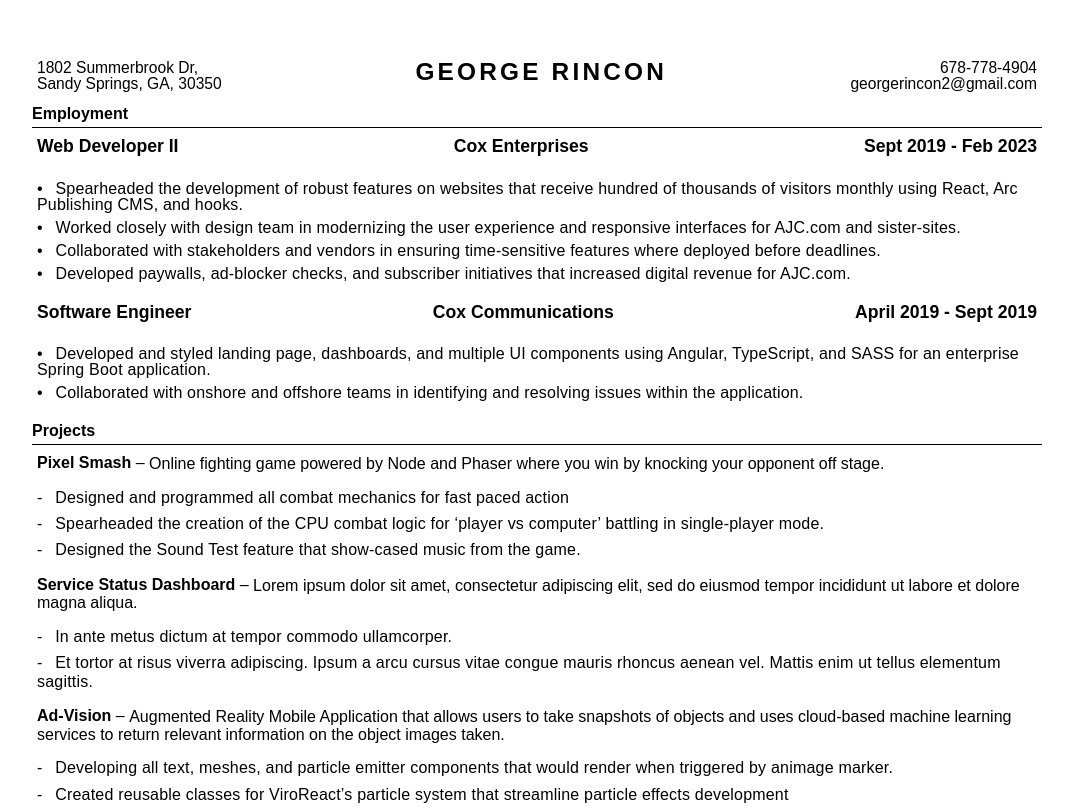
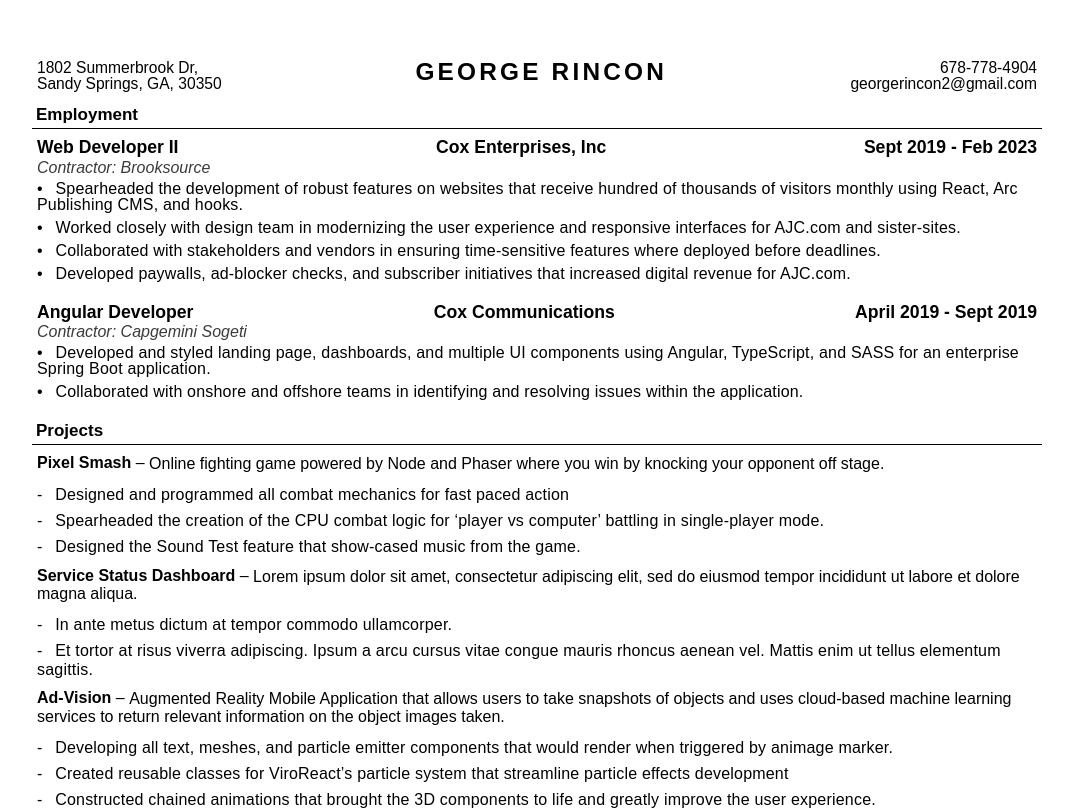
Before and after one commit to grincon0/ResumeGen, a React (Create React App) app: page / in a window 1280 px wide. Shown: the top 810 px of the page, without its empty margins (103-1176 px from the left). Built offline with nearby package versions, Linux system fonts and the light colour scheme.

Commit message:
adding contractor elements to classic UI and js

```diff
--- a/src/JSON/resumeContent.json
+++ b/src/JSON/resumeContent.json
@@ -6,7 +6,7 @@
     },
     "content": [
       {
-        "name": "Cox Enterprises",
+        "name": "Cox Enterprises, Inc",
         "bullets": [
           "Spearheaded the development of robust features on websites that receive hundred of thousands of visitors monthly using React, Arc Publishing CMS, and hooks.",
           "Worked closely with design team in modernizing the user experience and responsive interfaces for AJC.com and sister-sites.",
@@ -16,15 +16,17 @@
         "isContract": 1,
         "contractor": "Brooksource",
         "role": "Web Developer II",
-        "dateString": "Sept 2019 - Feb 2023"
+        "dateString": "Sept 2019 - Feb 2023",
+        "setAgencyAsCompanyName": false
       },
       {
         "name": "Cox Communications",
         "bullets": ["Developed and styled landing page, dashboards, and multiple UI components using Angular, TypeScript, and SASS for an enterprise Spring Boot application.", "Collaborated with onshore and offshore teams in identifying and resolving issues within the application."],
         "isContract": 1,
         "contractor": "Capgemini Sogeti",
-        "role": "Software Engineer",
-        "dateString": "April 2019 - Sept 2019"
+        "role": "Angular Developer",
+        "dateString": "April 2019 - Sept 2019",
+        "setAgencyAsCompanyName": false
       }
     ]
   },
--- a/src/components/Classic/SectionTitle/SectionTitle.scss
+++ b/src/components/Classic/SectionTitle/SectionTitle.scss
@@ -16,6 +16,8 @@
     .title {
       text-align: left;
       margin-bottom: 5px;
+      font-size: 1.063rem;
+      margin-left: 4px;
     }
   }
 }
--- a/src/components/Header/Header.scss
+++ b/src/components/Header/Header.scss
@@ -1,4 +1,4 @@
-.c-header {
+.classic .c-header {
   display: flex;
   justify-content: space-between;
 
--- a/src/components/Section/_helper_components/BulletList.jsx
+++ b/src/components/Section/_helper_components/BulletList.jsx
@@ -1,12 +1,8 @@
 import React from 'react';
-import rules from '../../../rules/dataTypes';
 
-
-const BulletList = ({ bulletArr, dataType }) => {
-  console.log('bulletArr', bulletArr);
+const BulletList = ({ bulletArr }) => {
   if (!bulletArr) return null;
-  const output = bulletArr.map((bulletData, i) => {
-    console.log('bullet data', bulletData);
+  const output = bulletArr.map((bulletData) => {
     return (
       <li className="bullet-list-item">{bulletData}</li>
     );
--- a/src/components/Section/_helper_functions/generateSectionItemOutput.js
+++ b/src/components/Section/_helper_functions/generateSectionItemOutput.js
@@ -37,15 +37,18 @@
               dataType === rules.PROJECTS ? (
                 <>
                   <div className="c-project-title">
-                    <p className="project-name">{`${item.name}`}</p>
-                    <span>{`${item.divider || ''}`}</span>
+                    <p className="project-name">{`${item?.name}`}</p>
+                    <span>{`${item?.divider || ''}`}</span>
                   </div>
-                  <span className="project-desc">{`${item.desc || ''}`}</span>
-                </>) : (<><span className={`${dataType === rules.EDUCATION ? 'locale' : 'role'}`}>{`${item.role || item.locale}`}</span>
-                  <span className="company">{item.name}</span>
-                  <span className="date">{item.dateString}</span></>)
+                  <span className="project-desc">{`${item?.desc || ''}`}</span>
+                </>) : (<>
+                  <span className={`${dataType === rules.EDUCATION ? 'locale' : 'role'}`}>{`${item?.role || item?.locale}`}</span>
+                  <span className="company">{(item?.setAgencyAsCompanyName && item?.contractor) || item?.name}</span>
+                  <span className="date">{item?.dateString}</span>
+                </>)
             }
           </div>
+          {item?.contractor && <span className="is-contractor">{`Contractor: ${!(item?.setAgencyAsCompanyName) && item?.contractor}`}</span>}
           {<BulletList bulletArr={item.bullets} />}
         </div>
       );
--- a/src/components/Section/style.scss
+++ b/src/components/Section/style.scss
@@ -3,6 +3,7 @@
 
   .c-skill {
     display: flex;
+    margin-bottom: 3px;
 
     .skill-title {
       font-weight: bold;
@@ -13,14 +14,14 @@
       display: flex;
       margin-left: 5px;
       white-space: break-spaces;
-      letter-spacing: .2px;
+
+      li {
+      }
     }
   }
 
   .c-item-output {
-
     &:last-child {
-
       .c-item-output .c-bullet-list .bullet-list-item {
         padding-bottom: 0;
       }
@@ -30,7 +31,7 @@
       margin-bottom: 15px;
 
       .item-headline {
-        margin-bottom: 25px;
+        margin-bottom: 3px;
         text-align: left;
         font-size: 1.1rem;
 
@@ -38,19 +39,26 @@
           margin-left: auto;
         }
       }
+
+      span.is-contractor {
+        float: left;
+        color: #3b3b3b;
+        font-style: italic;
+        margin-bottom: 5px;
+      }
     }
 
     &.is-project {
       display: flex;
       flex-direction: column;
-      margin-bottom: 10px;
+      margin-bottom: 4px;
 
       .item-headline {
         display: block;
         width: auto;
         overflow: hidden;
         text-align: left;
-        margin-bottom: 15px;
+        margin-bottom: 12px;
 
         .c-project-title {
           float: left;
@@ -80,7 +88,6 @@
     }
 
     &.is-education {
-
       .c-bullet-list {
         text-align: left;
       }
@@ -108,7 +115,7 @@
       .bullet-list-item {
         padding-bottom: 7px;
         text-align: left;
-        letter-spacing: .2px;
+        letter-spacing: 0.2px;
       }
 
       li::before {
```
